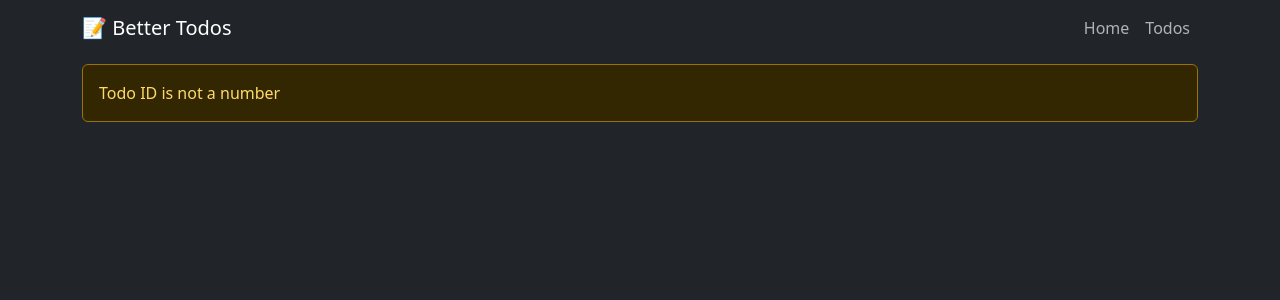
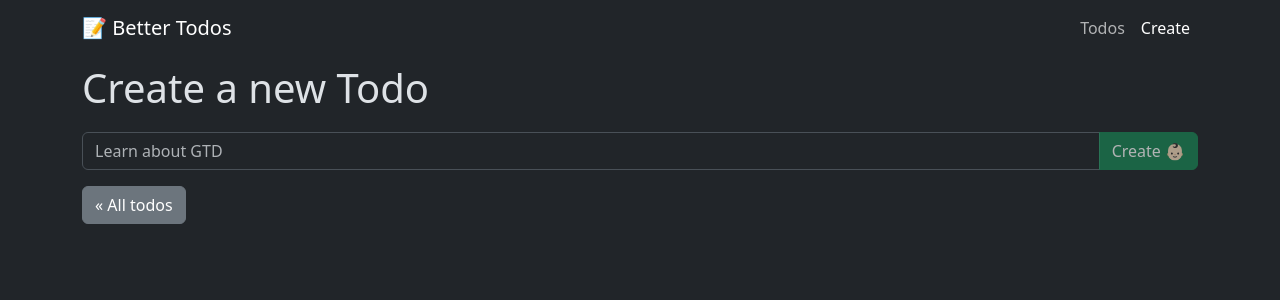
Before and after one commit to drblue/ykrea26h1, a React (Vite) app in the folder 06-better-todos/: page /todos/create in a window 1280 px wide. Shown: the top 300 px of the page. Built offline with nearby package versions, Linux system fonts and the light colour scheme.

Commit message:
Moved creating of todo to a separate page.

```diff
--- a/06-better-todos/src/App.tsx
+++ b/06-better-todos/src/App.tsx
@@ -1,6 +1,7 @@
 import Container from "react-bootstrap/Container";
 import { Route, Routes } from "react-router";
 import Navigation from "./pages/partials/Navigation";
+import CreateTodoPage from "./pages/CreateTodoPage";
 import HomePage from "./pages/HomePage";
 import NotFoundPage from "./pages/NotFoundPage";
 import TodosPage from "./pages/TodosPage";
@@ -17,6 +18,7 @@ function App() {
 					<Route path="/" element={<HomePage />} />
 					<Route path="/todos" element={<TodosPage />} />
 					<Route path="/todos/:id" element={<TodoPage />} />
+					<Route path="/todos/create" element={<CreateTodoPage />} />
 					<Route path="*" element={<NotFoundPage />} />
 				</Routes>
 			</Container>
--- /dev/null
+++ b/06-better-todos/src/pages/CreateTodoPage.tsx
@@ -0,0 +1,55 @@
+import { useState } from "react";
+import Alert from "react-bootstrap/Alert";
+import { Link } from "react-router";
+import AddTodoForm from "../components/AddTodoForm";
+import { createTodo } from "../services/TodoAPI";
+import type { Todo } from "../types/Todo.types";
+
+const CreateTodoPage = () => {
+	const [createdTodo, setCreatedTodo] = useState<Todo | null>(null);
+	const [error, setError] = useState<string | null>(null);
+
+	const handleAddTodo = async (title: string) => {
+		// Reset state
+		setCreatedTodo(null);
+		setError(null);
+
+		try {
+			const data = await createTodo({
+				title,
+				completed: false,
+			});
+
+			setCreatedTodo(data);
+			console.log("Created todo, yayy!!!", createdTodo);
+
+		} catch (err) {
+			if (err instanceof Error) {
+				setError("Could not create todo: " + err.message);
+			} else {
+				setError("Ouch. Stop throwing things that aren't Errors at me.");
+			}
+			// Re-throw error
+			throw err;
+		}
+	}
+
+	return (
+		<>
+			<h1>Create a new Todo</h1>
+
+			{error !== null && <Alert variant="danger">{error ?? "Unknown error."}</Alert>}
+
+			<AddTodoForm
+				onAddTodo={handleAddTodo}
+			/>
+
+			{/* Back to all todos */}
+			<Link to="/todos" className="btn btn-secondary" role="button">
+				&laquo; All todos
+			</Link>
+		</>
+	)
+}
+
+export default CreateTodoPage;
--- a/06-better-todos/src/pages/TodosPage.tsx
+++ b/06-better-todos/src/pages/TodosPage.tsx
@@ -2,9 +2,8 @@ import { useEffect, useState } from "react";
 import Alert from "react-bootstrap/Alert";
 import ListGroup from "react-bootstrap/ListGroup";
 import { Link } from "react-router";
-import AddTodoForm from "../components/AddTodoForm";
 import TodoCounter from "../components/TodoCounter";
-import { createTodo, getTodos } from "../services/TodoAPI";
+import { getTodos } from "../services/TodoAPI";
 import type { Todo } from "../types/Todo.types";
 
 function TodosPage() {
@@ -25,25 +24,6 @@ function TodosPage() {
 		}
 
 		setIsLoading(false);
-	}
-
-	const handleAddTodo = async (title: string) => {
-		try {
-			const createdTodo = await createTodo({
-				title,
-				completed: false,
-			});
-
-			setTodos(prevTodos => [...prevTodos ?? [], createdTodo]);
-		} catch (err) {
-			if (err instanceof Error) {
-				setError("Could not create todo: " + err.message);
-			} else {
-				setError("Ouch. Stop throwing things that aren't Errors at me.");
-			}
-			// Re-throw error
-			throw err;
-		}
 	}
 
 	/*
@@ -94,10 +74,6 @@ function TodosPage() {
 		<>
 			<h1>Todos</h1>
 
-			<AddTodoForm
-				onAddTodo={handleAddTodo}
-			/>
-
 			{error && <Alert variant="danger">{error}</Alert>}
 
 			{isLoading && <p>Loading todos...</p>}
--- a/06-better-todos/src/pages/partials/Navigation.tsx
+++ b/06-better-todos/src/pages/partials/Navigation.tsx
@@ -12,8 +12,8 @@ const Navigation = () => {
 				<Navbar.Toggle aria-controls="basic-navbar-nav" />
 				<Navbar.Collapse id="basic-navbar-nav">
 					<Nav className="ms-auto">
-						<Nav.Link as={NavLink} to="/">Home</Nav.Link>
 						<Nav.Link as={NavLink} to="/todos" end>Todos</Nav.Link>
+						<Nav.Link as={NavLink} to="/todos/create">Create</Nav.Link>
 					</Nav>
 				</Navbar.Collapse>
 			</Container>
```
